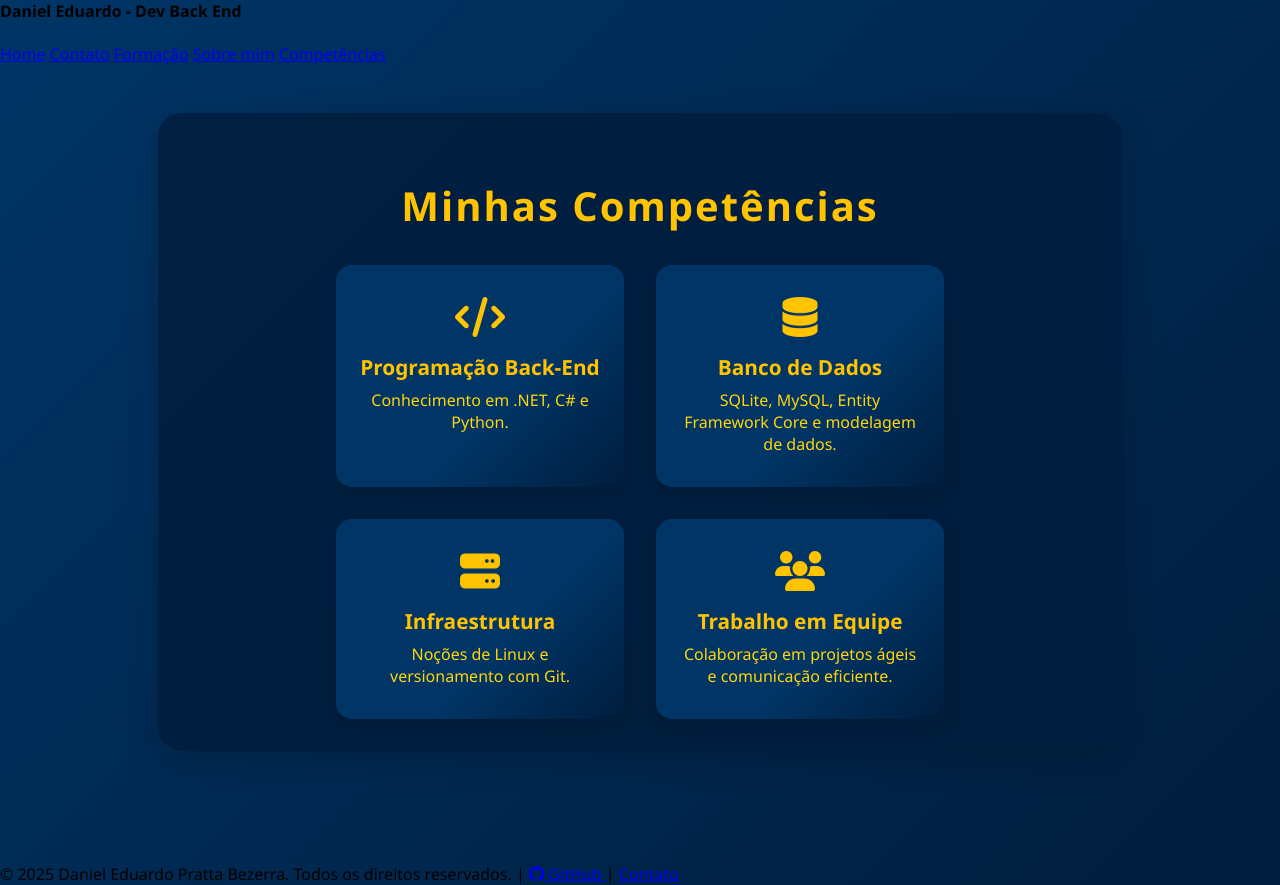
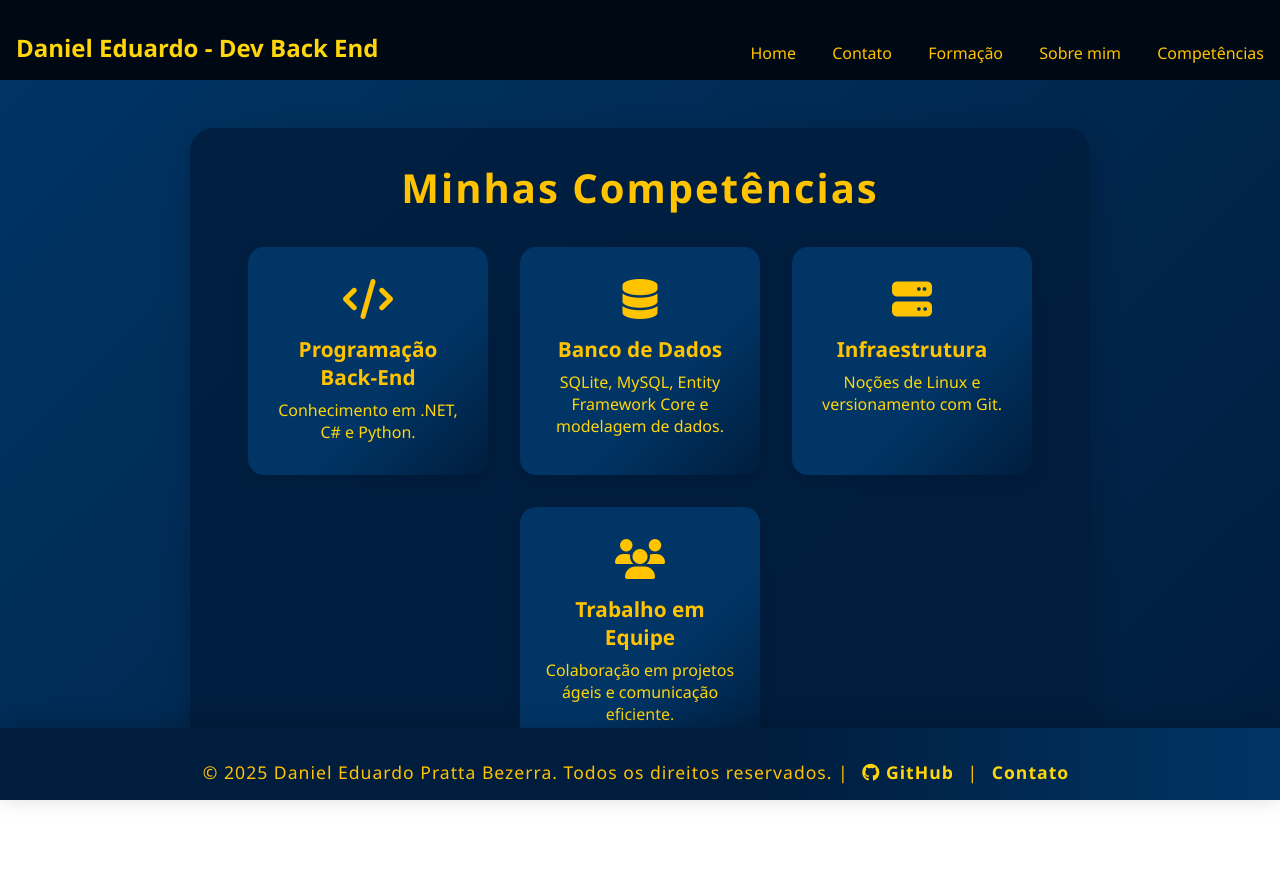
Before and after one commit to Danihmn/Trabalho-Portfolio, a plain HTML site: page competencias/competencias.html in a window 1280 px wide. After the commit the page ends 800 px from the top, so only its background shows below. Drawn offline with Linux system fonts and the light colour scheme; the site is published under a folder, as on GitHub Pages, so addresses that start at the root find nothing.

Commit message:
Modifica os caminhos dos arquivos

```diff
--- a/competencias/competencias.html
+++ b/competencias/competencias.html
@@ -5,8 +5,8 @@
     <meta charset="UTF-8">
     <meta name="viewport" content="width=device-width, initial-scale=1.0">
     <title>Competências</title>
-    <link rel="stylesheet" href="/src/cabecalho-geral.css">
-    <link rel="stylesheet" href="/src/rodape-geral.css">
+    <link rel="stylesheet" href="../src/cabecalho-geral.css">
+    <link rel="stylesheet" href="../src/rodape-geral.css">
     <link rel="stylesheet" href="CSS/competencias.css">
     <!-- Font Awesome para ícones -->
     <link rel="stylesheet" href="https://cdnjs.cloudflare.com/ajax/libs/font-awesome/6.4.0/css/all.min.css">
@@ -16,11 +16,11 @@
     <header class="cabecalho">
         <h4 id="titulo">Daniel Eduardo - Dev Back End</h4>
         <div id="menu-superior">
-            <a class="botao-superior" href="/index.html">Home</a>
-            <a class="botao-superior" href="/contato/contato.html">Contato</a>
-            <a class="botao-superior" href="/formacao/formacao.html">Formação</a>
-            <a class="botao-superior" href="/sobre-mim/sobre_mim.html">Sobre mim</a>
-            <a class="botao-superior" href="/competencias/competencias.html">Competências</a>
+            <a class="botao-superior" href="../index.html">Home</a>
+            <a class="botao-superior" href="../contato/contato.html">Contato</a>
+            <a class="botao-superior" href="../formacao/formacao.html">Formação</a>
+            <a class="botao-superior" href="../sobre-mim/sobre_mim.html">Sobre mim</a>
+            <a class="botao-superior" href="../competencias/competencias.html">Competências</a>
         </div>
     </header>
 
@@ -57,7 +57,7 @@
         <a href="https://github.com/Danihmn" target="_blank">
             <i class="fab fa-github"></i> GitHub
         </a> |
-        <a href="/contato/contato.html">Contato</a>
+        <a href="../contato/contato.html">Contato</a>
     </footer>
 </body>
 
```
Also changed, not shown: contato/contato.html (+8 -8 lines), formacao/formacao.html (+8 -8 lines), sobre-mim/sobre_mim.html (+8 -8 lines).
